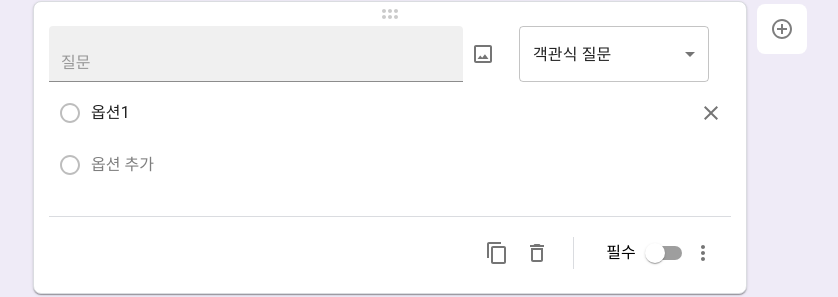
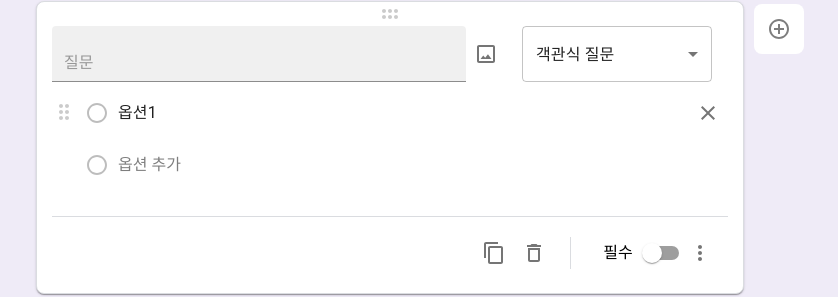
Before and after one commit to 1myeji/Google_Survey_Clone, a React (Vite) app: page / in a window 1280 px wide. Shown: the part 217-514 px from the top of the page, without its empty margins (250-1088 px from the left). Built offline with nearby package versions, Linux system fonts and the light colour scheme.

Commit message:
Feat: 질문의 옵션 순서 변경 (드레그엔 드랍)

```diff
--- a/src/components/Preview/PreviewMultipleChoice.tsx
+++ b/src/components/Preview/PreviewMultipleChoice.tsx
@@ -9,7 +9,7 @@ const PreviewMultipleChoice = ({ question }: IPreviewMultipleChoiceProps) => {
   return (
     <>
       {question.questionOptions.map((option, index) => (
-        <OptionWrapper>
+        <OptionWrapper key={option.id}>
           <RadioIcon
             value={String(option.id)}
             disabled={false}
--- a/src/components/SurveyForms/SurveyQuestionAnswer/OptionGroup.tsx
+++ b/src/components/SurveyForms/SurveyQuestionAnswer/OptionGroup.tsx
@@ -5,7 +5,9 @@ import CheckBoxIcon from '../../common/CheckBoxIcon';
 import DropDownIcon from '../../common/DropDownIcon';
 import { useDispatch, useSelector } from 'react-redux';
 import { RootState } from '../../../store/store';
-import { addOption } from '../../../store/surveyQuestionSlice';
+import { addOption, reorderOptions } from '../../../store/surveyQuestionSlice';
+import { DragDropContext, Droppable, Draggable, DropResult } from 'react-beautiful-dnd';
+import DragIndicatorIcon from '@mui/icons-material/DragIndicator';
 
 const optionType = {
   radio: RadioIcon,
@@ -25,14 +27,43 @@ const OptionGroup = ({ type, questionId }: IOptionGroupProps) => {
   );
 
   const dispatch = useDispatch();
-
+  const handleOnDragEnd = (result: DropResult) => {
+    if (!result.destination) {
+      return;
+    }
+    dispatch(
+      reorderOptions({
+        questionId: questionId,
+        startIndex: result.source.index,
+        endIndex: result.destination.index,
+      }),
+    );
+  };
   return (
     <OptionGroupWrapper>
-      {options?.questionOptions.map((option, index) => (
-        <OptionInputGroup key={option.id} index={index} options={options}>
-          <InputIcon value={`${index + 1}`} disabled={true} />
-        </OptionInputGroup>
-      ))}
+      <DragDropContext onDragEnd={handleOnDragEnd}>
+        <Droppable droppableId="options">
+          {provided => (
+            <div {...provided.droppableProps} ref={provided.innerRef}>
+              {options?.questionOptions.map((option, index) => (
+                <Draggable key={String(option.id)} draggableId={String(option.id)} index={index}>
+                  {provided => (
+                    <Wrap ref={provided.innerRef} {...provided.draggableProps}>
+                      <DragIndicatorWrapper {...provided.dragHandleProps}>
+                        <DragIndicatorIcon />
+                      </DragIndicatorWrapper>
+                      <OptionInputGroup index={index} options={options}>
+                        <InputIcon value={`${index + 1}`} disabled={true} />
+                      </OptionInputGroup>
+                    </Wrap>
+                  )}
+                </Draggable>
+              ))}
+              {provided.placeholder}
+            </div>
+          )}
+        </Droppable>
+      </DragDropContext>
       <InputGroupWrapper>
         <InputIcon disabled={true} value={options && String(options.questionOptions.length + 1)} />
         <AddOption
@@ -67,4 +98,16 @@ const InputGroupWrapper = styled.div`
   display: flex;
   align-items: center;
   margin-top: 10px;
+  margin-left: 24px;
 `;
+
+const Wrap = styled.div`
+  display: flex;
+  align-items: center;
+`;
+
+const DragIndicatorWrapper = styled.div`
+  cursor: move !important;
+  opacity: 0.2;
+  padding-top: 2px;
+`;
--- a/src/components/SurveyForms/SurveyQuestionAnswer/OptionInputGroup.tsx
+++ b/src/components/SurveyForms/SurveyQuestionAnswer/OptionInputGroup.tsx
@@ -29,7 +29,7 @@ const OptionInputGroup = ({ index, options, children }: IOptionInputGroupProps)
       <SurveyInput
         value={options.questionOptions[index].optionTitle || `옵션 ${index + 1}`}
         handleContentChange={handleOptionTitleChange}
-        sx={{ width: '600px' }}
+        sx={{ width: '570px' }}
       />
       <Tooltip title="삭제" onClick={() => dispatch(deleteOption({ id: options.id, index }))}>
         <IconButton>
--- a/src/store/surveyQuestionSlice.ts
+++ b/src/store/surveyQuestionSlice.ts
@@ -142,6 +142,15 @@ const surveyQuestion = createSlice({
       const [removed] = state.splice(startIndex, 1);
       state.splice(endIndex, 0, removed);
     },
+
+    reorderOptions: (state, action) => {
+      const { questionId, startIndex, endIndex } = action.payload;
+      const question = state.find(question => question.id === questionId);
+      if (question) {
+        const [removedOption] = question.questionOptions.splice(startIndex, 1);
+        question.questionOptions.splice(endIndex, 0, removedOption);
+      }
+    },
   },
 });
 
@@ -160,5 +169,6 @@ export const {
   changeCheckBox,
   resetForm,
   reorderQuestions,
+  reorderOptions,
 } = surveyQuestion.actions;
 export default surveyQuestion;
```
